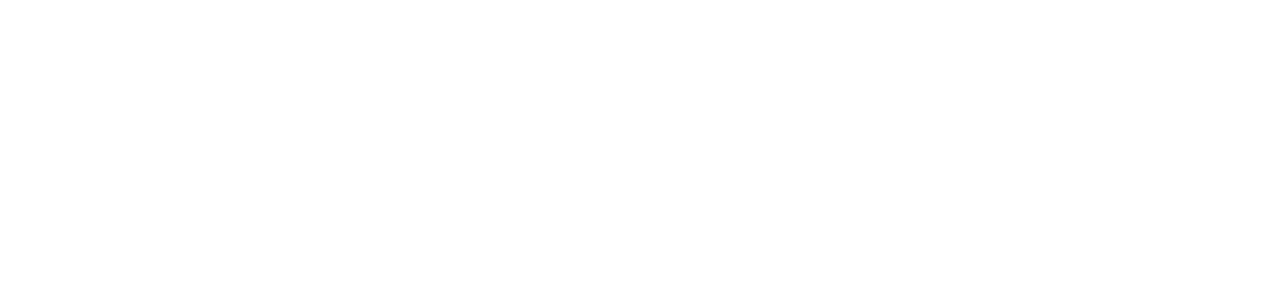
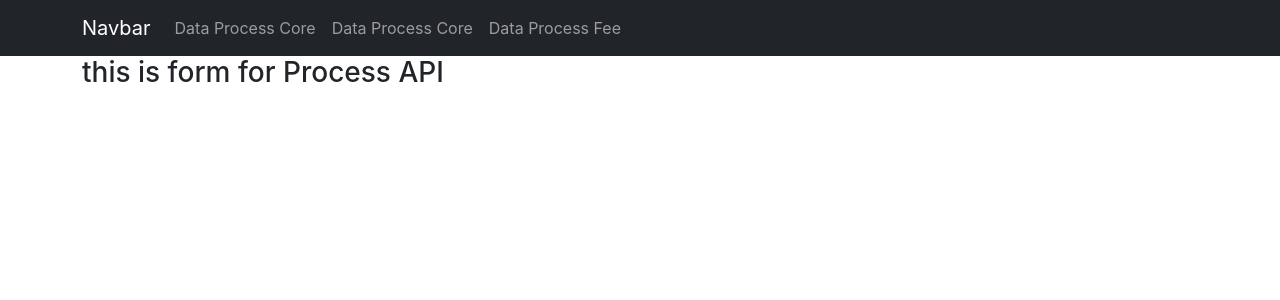
Before and after one commit to muhano/HanaOverbooking, a React (Create React App) app in the folder client/: page /processapitable/create in a window 1280 px wide. Before the commit this address had no page. Shown: the top 300 px of the page. Built offline with nearby package versions, Linux system fonts and the light colour scheme.

Commit message:
add process api form page

```diff
--- a/client/src/App.js
+++ b/client/src/App.js
@@ -3,6 +3,7 @@ import Dashboard from "./pages/Dashboard"
 import ProcessApiTable from "./components/ProcessApiTable"
 import ProcessCoreTable from "./components/ProcessCoreTable"
 import ProcessFeeTable from "./components/ProcessFeeTable"
+import ProcessApiForm from "./components/ProcessApiForm"
 
 function App() {
     return (
@@ -11,6 +12,7 @@ function App() {
                 <Route index element={<ProcessApiTable />} />
                 <Route path="processcoretable" element={<ProcessCoreTable />} />
                 <Route path="processfeetable" element={<ProcessFeeTable />} />
+                <Route path="processapitable/create" element={<ProcessApiForm />} />
             </Route>
         </Routes>
     )
--- /dev/null
+++ b/client/src/components/ProcessApiForm.js
@@ -0,0 +1,13 @@
+import {Container} from "react-bootstrap"
+
+function ProcessApiForm() {
+    return(
+        <Container>
+            <h3>
+                this is form for Process API
+            </h3>
+        </Container>
+    )
+}
+
+export default ProcessApiForm
--- a/client/src/components/processApiTable.js
+++ b/client/src/components/processApiTable.js
@@ -1,6 +1,6 @@
 import axios from "axios";
 import { useEffect, useState } from "react";
-import { Container, Table, Button, Row, Col } from "react-bootstrap"
+import { Container, Table, Button } from "react-bootstrap"
 import { Link } from "react-router-dom"
 
 function ProcessApiTable() {
@@ -47,7 +47,7 @@ function ProcessApiTable() {
   return (
     <Container className="mt-3">
       <h5>Data Process API</h5>
-      <Link to="createitem">
+      <Link to="processapitable/create">
         <Button variant="primary">Create Process</Button>
         {/* <button type="button" className="btn btn-success mt-3">
           Create Item
```
